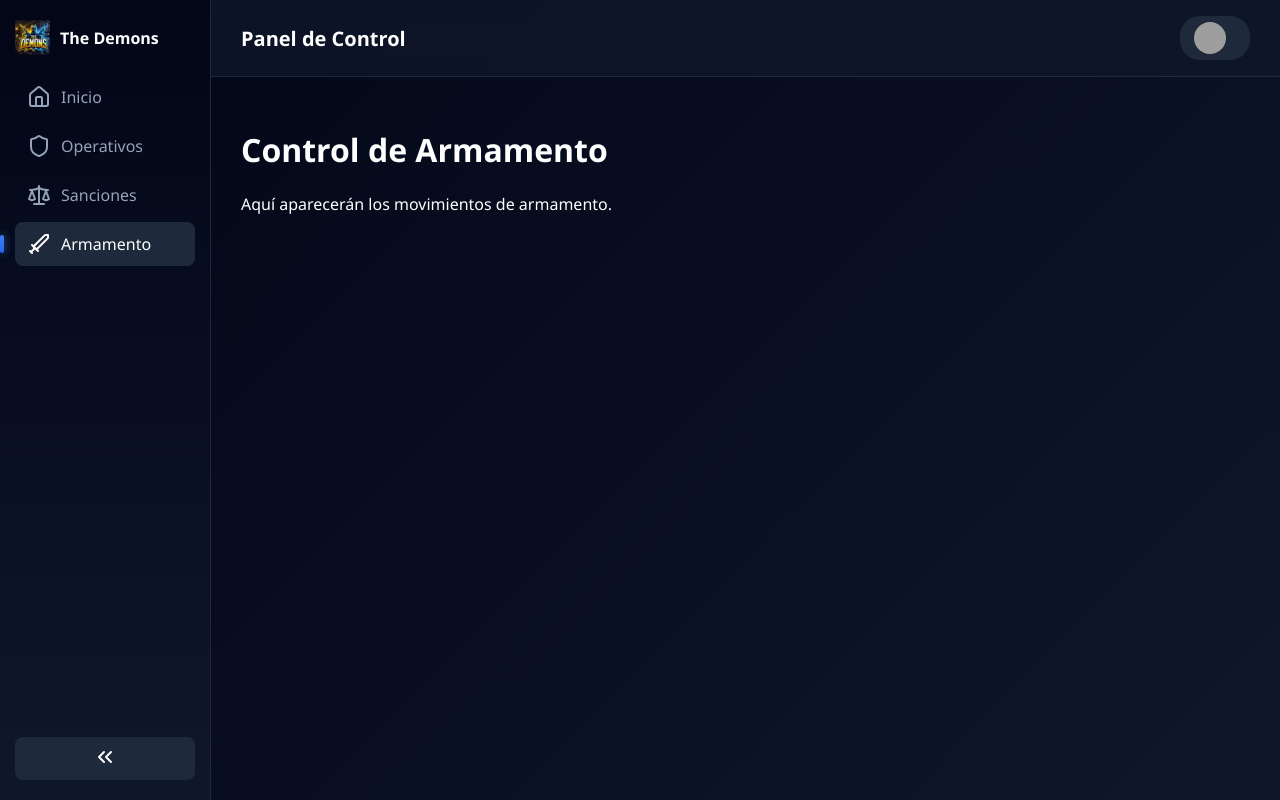
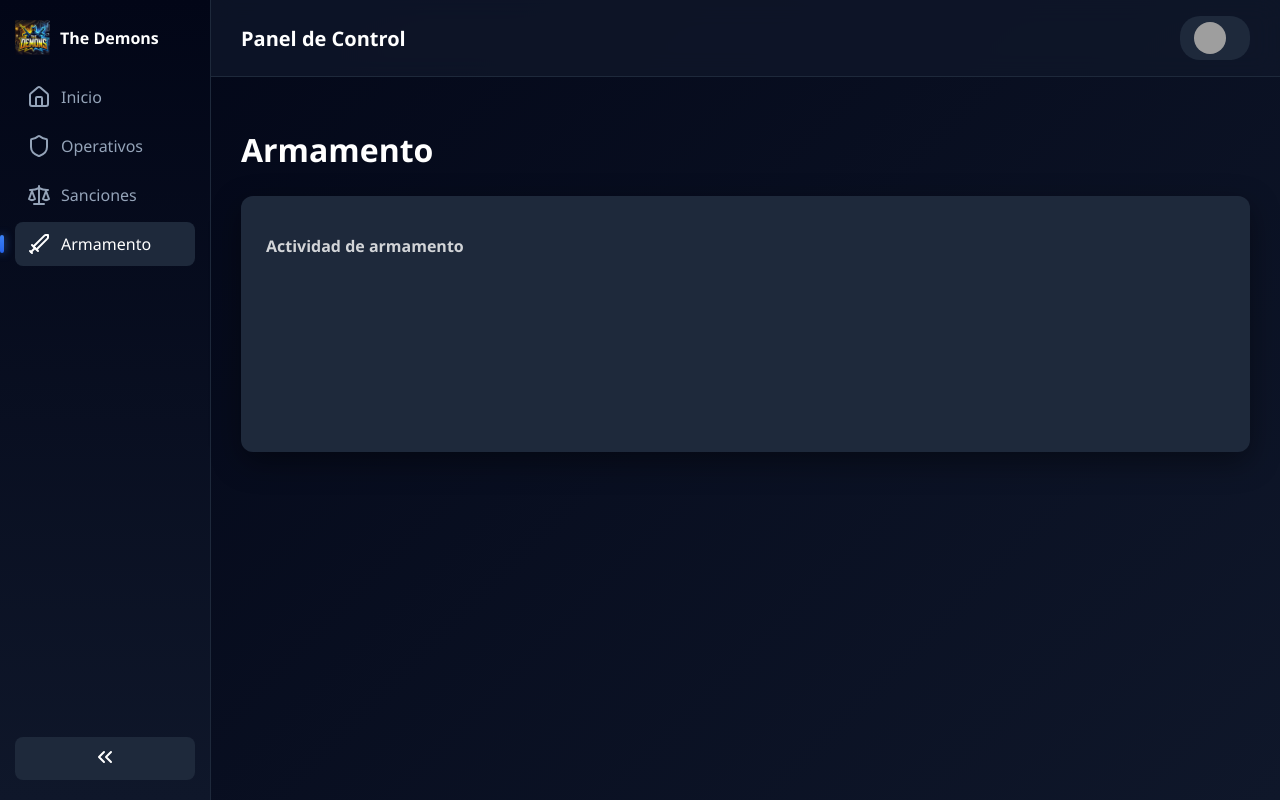
Before and after one commit to Javimoa95/bot-operativos, a FastAPI app: page /armamento in a window 1280 px wide. Run offline with FastAPI, Linux system fonts and the light colour scheme; the visitor is signed in with stand-in values (Sample User, id 1); a map, chart or similar area stays blank; parts of the project's set-up code (start-up, migrations or seed data) failed here and were passed over; grey boxes are pictures that could not be loaded.

Commit message:
Add activity chart to armamento

```diff
--- a/web/static/css/dashboard.css
+++ b/web/static/css/dashboard.css
@@ -263,3 +263,17 @@ transform:translateY(0);
 }
 
 }
+
+.chart-container{
+margin-top:25px;
+background:#1e293b;
+padding:25px;
+border-radius:12px;
+box-shadow:0 10px 30px rgba(0,0,0,0.4);
+}
+
+.chart-container h2{
+margin-bottom:15px;
+font-size:16px;
+opacity:0.8;
+}
--- a/web/templates/armamento.html
+++ b/web/templates/armamento.html
@@ -2,8 +2,62 @@
 
 {% block content %}
 
-<h1>Control de Armamento</h1>
+<h1>Armamento</h1>
 
-<p>Aquí aparecerán los movimientos de armamento.</p>
+<div class="chart-container">
+
+<h2>Actividad de armamento</h2>
+
+<canvas id="armamentoChart"></canvas>
+
+</div>
 
 {% endblock %}
+
+
+<script>
+
+const ctx = document.getElementById('armamentoChart');
+
+new Chart(ctx, {
+
+type:'line',
+
+data:{
+
+labels:['Lunes','Martes','Miércoles','Jueves','Viernes','Sábado','Domingo'],
+
+datasets:[{
+
+label:'Movimientos',
+
+data:[5,12,8,10,6,14,7],
+
+borderColor:'#ef4444',
+
+backgroundColor:'rgba(239,68,68,0.2)',
+
+fill:true,
+
+tension:0.4
+
+}]
+
+},
+
+options:{
+
+plugins:{
+legend:{display:false}
+},
+
+scales:{
+x:{grid:{display:false}},
+y:{grid:{color:'#1e293b'}}
+}
+
+}
+
+});
+
+</script>
--- a/web/templates/base.html
+++ b/web/templates/base.html
@@ -8,7 +8,7 @@
 
 <link rel="stylesheet" href="/static/css/dashboard.css?v=3">
 <script src="https://unpkg.com/lucide@latest"></script>
-
+<script src="https://cdn.jsdelivr.net/npm/chart.js"></script>
 </head>
 
 <body>
--- a/web/templates/dashboard.html
+++ b/web/templates/dashboard.html
@@ -59,7 +59,13 @@ Actividad armamento
 </div>
 
 </div>
+<div class="chart-container">
 
+<h2>Actividad reciente</h2>
+
+<canvas id="actividadChart"></canvas>
+
+</div>
 </div>
 
 {% endblock %}
```
